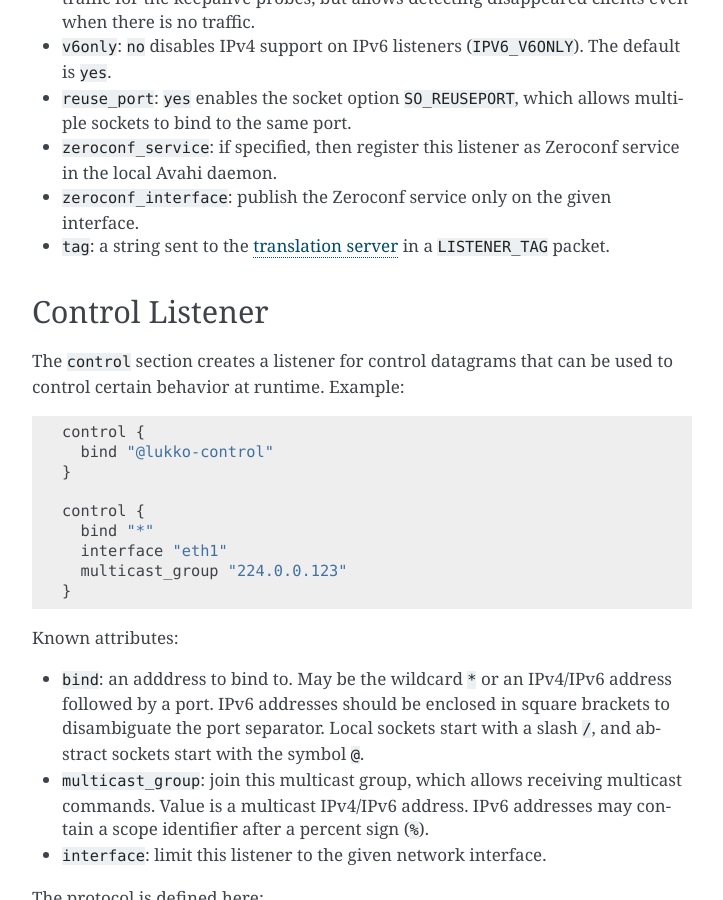
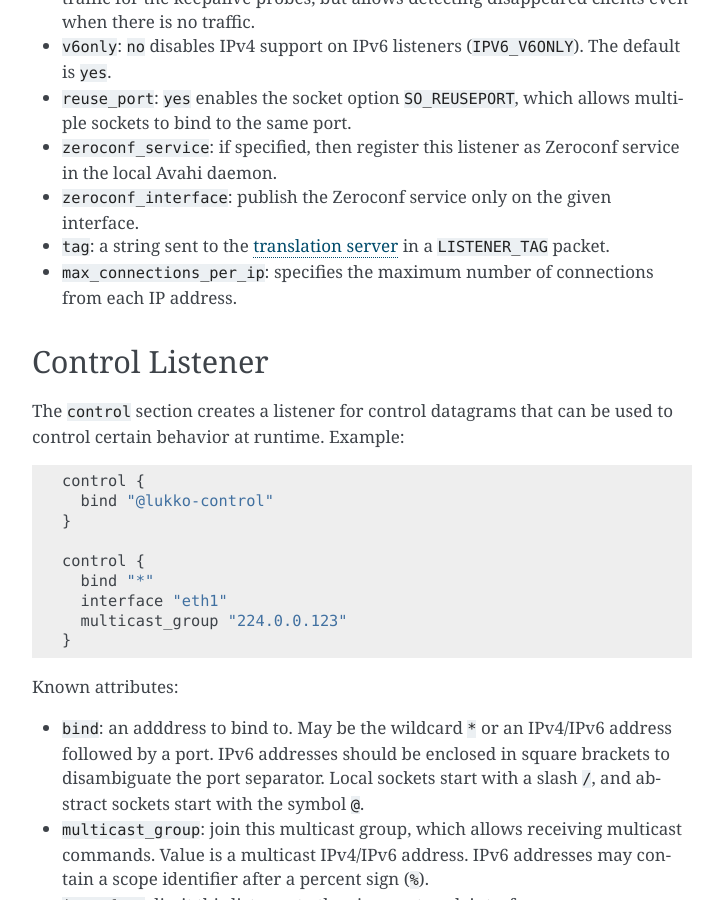
Before and after one commit to CM4all/lukko, a Sphinx documentation site: the page built from doc/index.rst, in a window 1280 px wide and 900 px high, scrolled down 1083 px. Shown: the whole window, without its empty margins (388-1111 px from the left). Built offline with Sphinx 7.4.7, drawn with Linux system fonts in a browser that asks for light colours.

Commit message:
Config: add listener option "max_connections_per_ip"

```diff
--- a/doc/index.rst
+++ b/doc/index.rst
@@ -72,6 +72,9 @@
 - ``tag``: a string sent to the :ref:`translation server <ts>` in a
   ``LISTENER_TAG`` packet.
 
+- ``max_connections_per_ip``: specifies the maximum number of
+  connections from each IP address.
+
 
 Control Listener
 ----------------
```
Also changed, not shown: 10 other files.
